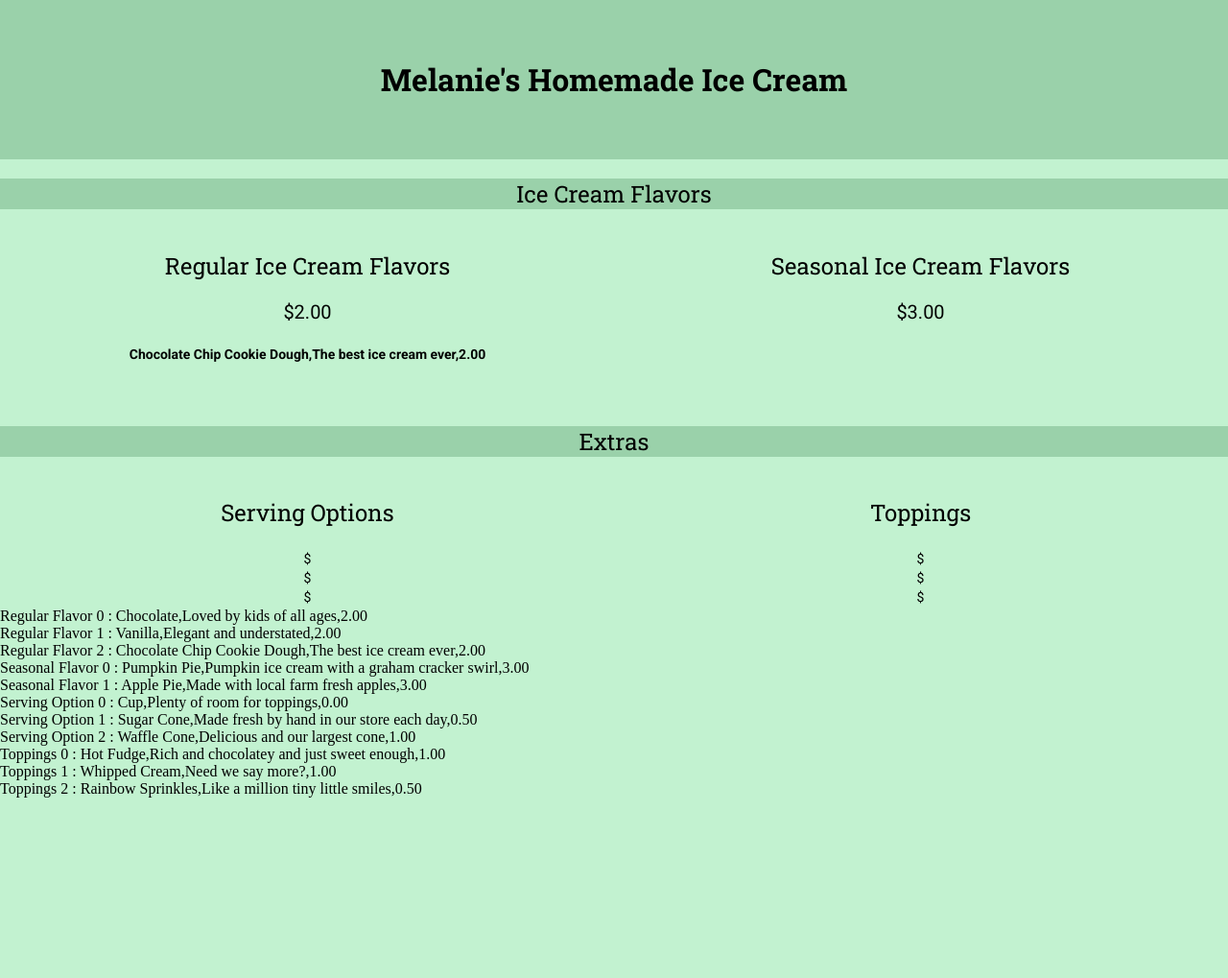
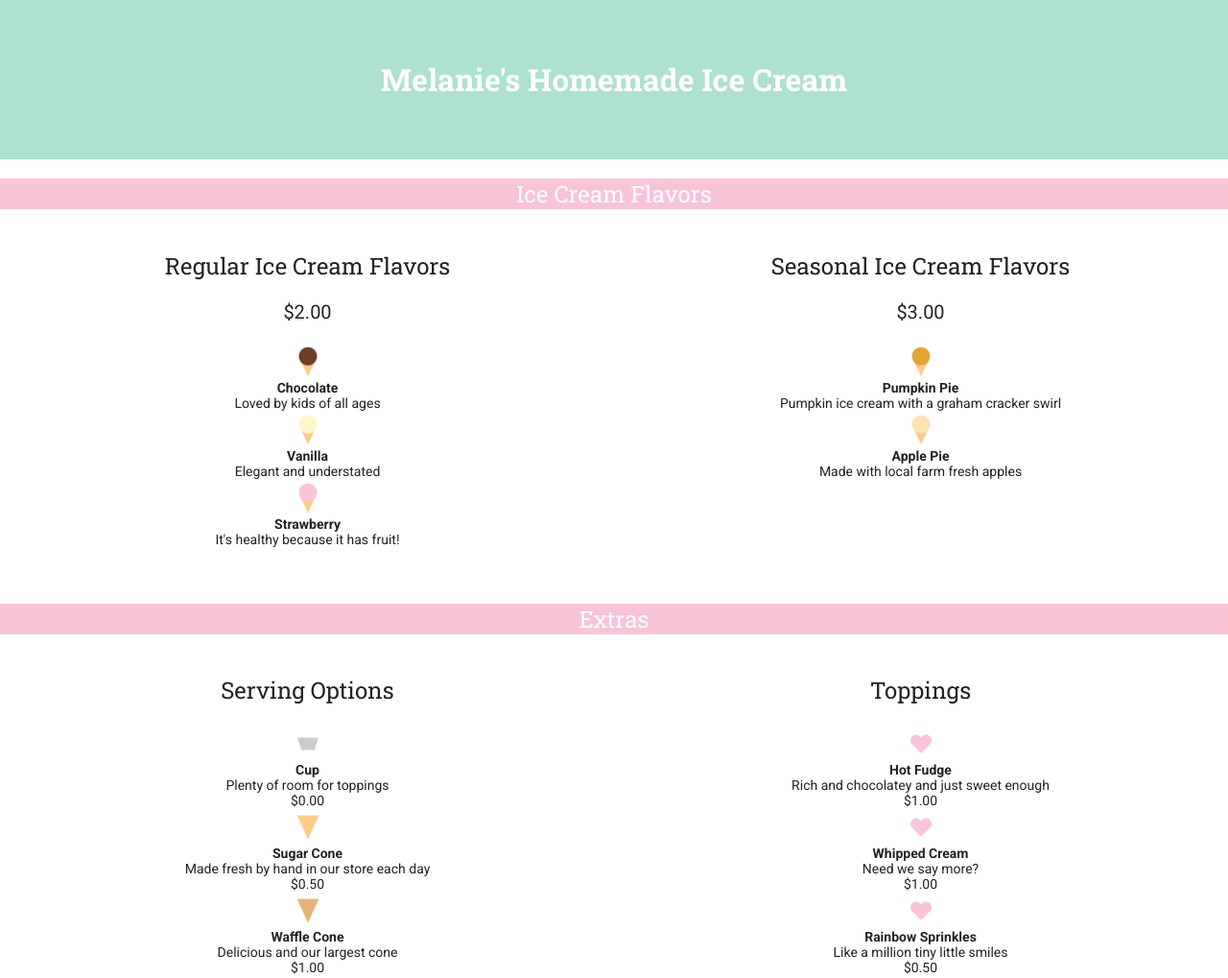
Before and after one commit to melanieps1/js-ice-cream-menu, a plain HTML site: page app/index.html in a window 1280 px wide. Shown: the whole page at 96% size. Before the commit the page ends 831 px from the top, so only its background shows below. Drawn offline with Linux system fonts and the light colour scheme.

Commit message:
styling and images for basic approach done

```diff
--- a/app/index.html
+++ b/app/index.html
@@ -28,23 +28,23 @@
 					</th>
 				<tr>
 					<td>
-						<h4><span id="regFlavor1"></span></h4></h4>
+						<img src="images/chocolate.png" width="24px"><h4><span id="regFlavor1"></span></h4></h4><p><span id="desc1"></span></p>
 					</td>
 					<td>
-						<h4><span id="seasonalFlavor1"></span></h4><p><span id="desc4"></span></p>
+						<img src="images/pumpkin.png" width="24px"><h4><span id="seasonalFlavor1"></span></h4><p><span id="desc4"></span></p>
 					</td>
 				</tr>
 				<tr>
 					<td>
-						<h4><span id="regFlavor2"></span></h4><p><span id="desc2"></span></p>
+						<img src="images/vanilla.png" width="24px"><h4><span id="regFlavor2"></span></h4><p><span id="desc2"></span></p>
 					</td>
 					<td>
-						<h4><span id="seasonalFlavor2"></span></h4><p><span id="desc5"></span></p>
+						<img src="images/apple.png" width="24px"><h4><span id="seasonalFlavor2"></span></h4><p><span id="desc5"></span></p>
 					</td>
 				</tr>
 				<tr>
 					<td>
-						<h4><span id="regFlavor3"></span></h4><p><span id="desc3"></span></p>
+						<img src="images/strawberry.png" width="24px"><h4><span id="regFlavor3"></span></h4><p><span id="desc3"></span></p>
 					</td>
 					<td></td>
 				</tr>
@@ -69,26 +69,26 @@
 				</tr>
 				<tr>
 					<td>
-						<h4><span id="serve-1"></span></h4><p><span id="desc6"></span></p><p> $<span id="servePrice1"></span></p>
+						<img src="images/cup-gray.png" width="24px"><h4><span id="serve1"></span></h4><p><span id="desc6"></span></p><p> $<span id="servePrice1"></span></p>
 					</td>
 					<td>
-						<h4><span id="top-1"></span></h4><p><span id="desc9"></span></p><p> $<span id="topPrice1"> </span></p>
+						<img src="images/heart.png" width="24px"><h4><span id="top1"></span></h4><p><span id="desc9"></span></p><p> $<span id="topPrice1"> </span></p>
 					</td>
 				</tr>
 				<tr>
 					<td>
-						<h4><span id="serve-2"></span></h4><p><span id="desc7"></span></p><p> $<span id="servePrice2"> </span></p>
+						<img src="images/cone.png" width="24px"><h4><span id="serve2"></span></h4><p><span id="desc7"></span></p><p> $<span id="servePrice2"> </span></p>
 					</td>
 					<td>
-						<h4><span id="top-2"></span></h4><p><span id="desc10"></span></p><p> $<span id="topPrice2"> </span></p>
+						<img src="images/heart.png" width="24px"><h4><span id="top2"></span></h4><p><span id="desc10"></span></p><p> $<span id="topPrice2"> </span></p>
 					</td>
 				</tr>
 				<tr>
 					<td>
-						<h4><span id="serve-3"></span></h4><p><span id="desc8"></span></p><p> $<span id="servePrice3"> </span></p>
+						<img src="images/waffle-cone.png" width="24px"><h4><span id="serve3"></span></h4><p><span id="desc8"></span></p><p> $<span id="servePrice3"> </span></p>
 					</td>
 					<td>
-						<h4><span id="top-3"></span></h4><p><span id="desc11"></span></p><p> $<span id="topPrice3"> </span></p>
+						<img src="images/heart.png" width="24px"><h4><span id="top3"></span></h4><p><span id="desc11"></span></p><p> $<span id="topPrice3"> </span></p>
 					</td>
 				</tr>
 			</table>
--- a/app/main.js
+++ b/app/main.js
@@ -1,69 +1,69 @@
-// document.getElementById('regFlavor1').innerHTML = regFlavors[0][0];
-// document.getElementById('regFlavor2').innerHTML = regFlavors[1][0];
-// document.getElementById('regFlavor3').innerHTML = regFlavors[2][0];
-// document.getElementById('desc1').innerHTML = regFlavors[0][1];
-// document.getElementById('desc2').innerHTML = regFlavors[1][1];
-// document.getElementById('desc3').innerHTML = regFlavors[2][1];
+document.getElementById('regFlavor1').innerHTML = regFlavors[0][0];
+document.getElementById('regFlavor2').innerHTML = regFlavors[1][0];
+document.getElementById('regFlavor3').innerHTML = regFlavors[2][0];
+document.getElementById('desc1').innerHTML = regFlavors[0][1];
+document.getElementById('desc2').innerHTML = regFlavors[1][1];
+document.getElementById('desc3').innerHTML = regFlavors[2][1];
 
-// document.getElementById('seasonalFlavor1').innerHTML = seasonalFlavors[0][0];
-// document.getElementById('seasonalFlavor2').innerHTML = seasonalFlavors[1][0];
-// document.getElementById('desc4').innerHTML = seasonalFlavors[0][1];
-// document.getElementById('desc5').innerHTML = seasonalFlavors[1][1];
+document.getElementById('seasonalFlavor1').innerHTML = seasonalFlavors[0][0];
+document.getElementById('seasonalFlavor2').innerHTML = seasonalFlavors[1][0];
+document.getElementById('desc4').innerHTML = seasonalFlavors[0][1];
+document.getElementById('desc5').innerHTML = seasonalFlavors[1][1];
 
-// document.getElementById('serve1').innerHTML = servingOptions[0][0];
-// document.getElementById('serve2').innerHTML = servingOptions[1][0];
-// document.getElementById('serve3').innerHTML = servingOptions[2][0];
-// document.getElementById('desc6').innerHTML = servingOptions[0][1];
-// document.getElementById('desc7').innerHTML = servingOptions[1][1];
-// document.getElementById('desc8').innerHTML = servingOptions[2][1];
-// document.getElementById('servePrice1').innerHTML = servingOptions[0][2];
-// document.getElementById('servePrice2').innerHTML = servingOptions[1][2];
-// document.getElementById('servePrice3').innerHTML = servingOptions[2][2];
+document.getElementById('serve1').innerHTML = servingOptions[0][0];
+document.getElementById('serve2').innerHTML = servingOptions[1][0];
+document.getElementById('serve3').innerHTML = servingOptions[2][0];
+document.getElementById('desc6').innerHTML = servingOptions[0][1];
+document.getElementById('desc7').innerHTML = servingOptions[1][1];
+document.getElementById('desc8').innerHTML = servingOptions[2][1];
+document.getElementById('servePrice1').innerHTML = servingOptions[0][2];
+document.getElementById('servePrice2').innerHTML = servingOptions[1][2];
+document.getElementById('servePrice3').innerHTML = servingOptions[2][2];
 
-// document.getElementById('top1').innerHTML = toppings[0][0];
-// document.getElementById('top2').innerHTML = toppings[1][0];
-// document.getElementById('top3').innerHTML = toppings[2][0];
-// document.getElementById('desc9').innerHTML = toppings[0][1];
-// document.getElementById('desc10').innerHTML = toppings[1][1];
-// document.getElementById('desc11').innerHTML = toppings[2][1];
-// document.getElementById('topPrice1').innerHTML = toppings[0][2];
-// document.getElementById('topPrice2').innerHTML = toppings[1][2];
-// document.getElementById('topPrice3').innerHTML = toppings[2][2];
+document.getElementById('top1').innerHTML = toppings[0][0];
+document.getElementById('top2').innerHTML = toppings[1][0];
+document.getElementById('top3').innerHTML = toppings[2][0];
+document.getElementById('desc9').innerHTML = toppings[0][1];
+document.getElementById('desc10').innerHTML = toppings[1][1];
+document.getElementById('desc11').innerHTML = toppings[2][1];
+document.getElementById('topPrice1').innerHTML = toppings[0][2];
+document.getElementById('topPrice2').innerHTML = toppings[1][2];
+document.getElementById('topPrice3').innerHTML = toppings[2][2];
 
 
 // Loop attempt
 
-var regFlavor1 = document.getElementById('regFlavor1');
+// var regFlavor1 = document.getElementById('regFlavor1');
 
-for (var i = 0; i < regFlavors.length; i++) {
-	for (var j = 0; j < regFlavors.length; j++) {
-		regFlavor1.innerHTML = regFlavors[i];
-    	console.log(regFlavors[i][j]);
-	}
-}
+// for (var i = 0; i < regFlavors.length; i++) {
+// 	for (var j = 0; j < regFlavors.length; j++) {
+// 		regFlavor1.innerHTML = regFlavors[i];
+//     	console.log(regFlavors[i][j]);
+// 	}
+// }
 
 // Print all arrays on screen
 
-for (var i = 0; i < regFlavors.length; i++) {
-	document.write(
-		"Regular Flavor " + i + " : " +
-		regFlavors[i] + "<br />");
-}
+// for (var i = 0; i < regFlavors.length; i++) {
+// 	document.write(
+// 		"Regular Flavor " + i + " : " +
+// 		regFlavors[i] + "<br />");
+// }
 
-for (var i = 0; i < seasonalFlavors.length; i++) {
-      document.write(
-        "Seasonal Flavor " + i + " : " +
-        seasonalFlavors[i] + "<br />");
-}
+// for (var i = 0; i < seasonalFlavors.length; i++) {
+//       document.write(
+//         "Seasonal Flavor " + i + " : " +
+//         seasonalFlavors[i] + "<br />");
+// }
 
-for (var i = 0; i < servingOptions.length; i++) {
-      document.write(
-        "Serving Option " + i + " : " +
-        servingOptions[i] + "<br />");
-}
+// for (var i = 0; i < servingOptions.length; i++) {
+//       document.write(
+//         "Serving Option " + i + " : " +
+//         servingOptions[i] + "<br />");
+// }
 
-for (var i = 0; i < toppings.length; i++) {
-      document.write(
-        "Toppings " + i + " : " +
-        toppings[i] + "<br />");
-}
+// for (var i = 0; i < toppings.length; i++) {
+//       document.write(
+//         "Toppings " + i + " : " +
+//         toppings[i] + "<br />");
+// }
--- a/app/products.js
+++ b/app/products.js
@@ -1,7 +1,7 @@
 var regFlavors = [
     [ "Chocolate","Loved by kids of all ages","2.00" ],
     [ "Vanilla","Elegant and understated","2.00" ],
-    [ "Chocolate Chip Cookie Dough","The best ice cream ever","2.00" ]
+    [ "Strawberry","It's healthy because it has fruit!","2.00" ]
 ];
 
 var seasonalFlavors = [
--- a/app/style.css
+++ b/app/style.css
@@ -3,12 +3,13 @@
 }*/
 
 body {
-	background-color: #c2f2d0;
+	background-color: #fff;
 	margin: 0;
 }
 
 header {
-	background-color: #9ad1aa;
+	color: white;
+	background-color: #aee2ce;
 	padding: 40px 24px;
 }
 
@@ -19,12 +20,14 @@ h1 {
 }
 
 h2 {
+	color: #222;
 	font-family: 'Roboto Slab', serif;
 	font-weight: 400;
 	text-align: center;
 }
 
 h3 {
+	color: #222;
 	font-family: 'Roboto', serif;
 	font-size: 20px;
 	font-weight: 400;
@@ -32,6 +35,7 @@ h3 {
 }
 
 h4 {
+	color: #222;
 	font-family: 'Roboto', serif;
 	font-size: 14px;
 	font-weight: 700;
@@ -40,6 +44,7 @@ h4 {
 }
 
 p {
+	color: #222;
 	font-family: 'Roboto', serif;
 	font-size: 14px;
 	font-weight: 400;
@@ -65,5 +70,6 @@ th {
 }
 
 #subheader {
-	background-color: #9ad1aa
+	background-color: #f9c4d8;
+	color: white;
 }
```
Also changed, not shown: app/index2.html (+1 -1 lines), app/main2.js (added, +36 -0 lines), app/images/apple.png (added), app/images/chocolate.png (added), app/images/cone.png (added), app/images/cup-gray.png (added), app/images/cup.png (added), app/images/heart.png (added), app/images/pumpkin.png (added), app/images/strawberry.png (added), app/images/vanilla.png (added), app/images/waffle-cone.png (added).
